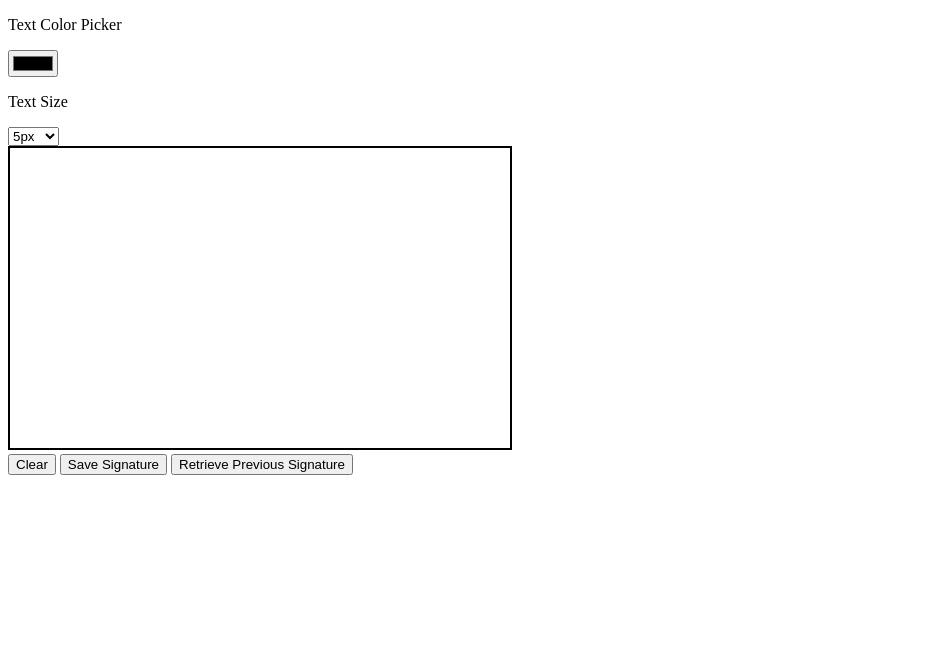
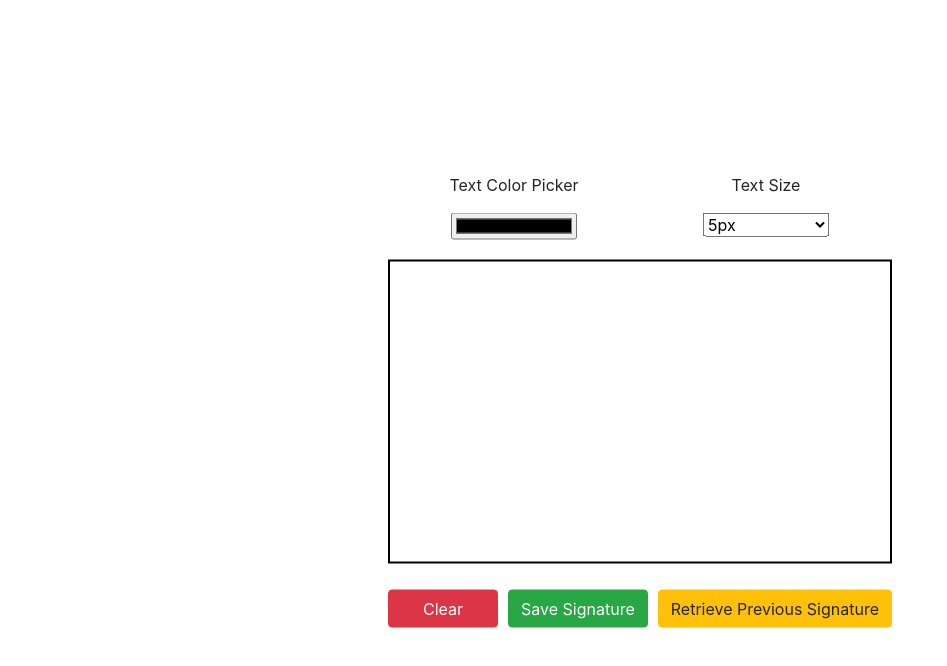
Before and after one commit to SahebChandok/SignatureApp, a plain HTML site: page index.html in a window 1280 px wide. Shown: the whole page, without its empty margins (0-947 px from the left). Drawn offline with nearby package versions, Linux system fonts and the light colour scheme.

Commit message:
Adding Styles using CSS

```diff
--- a/index.html
+++ b/index.html
@@ -1,15 +1,68 @@
 <!DOCTYPE html>
 <html lang="en">
+
 <head>
     <meta charset="UTF-8">
     <meta name="viewport" content="width=device-width, initial-scale=1.0">
     <title>Signature</title>
     <style>
-        .canvas{
+        .main {
+            position: absolute;
+            top: 50%;
+            left: 50%;
+            transform: translate(-50%, -50%);
+        }
+
+        .canvas {
             border: 2px solid black;
         }
+
+        .top {
+            display: flex;
+            flex-direction: row;
+            margin: 20px 0px 20px 0px;
+            justify-content: space-around;
+        }
+
+        .bottom {
+            display: flex;
+            flex-direction: row;
+            margin: 20px 0px 20px 0px;
+            justify-content: space-around;
+        }
+
+        .top-left {
+            width: 50%;
+            justify-content: center;
+            text-align: center;
+        }
+
+        .top-right {
+            width: 50%;
+            justify-content: center;
+            text-align: center;
+        }
+
+        input,
+        select,
+        button {
+            width: 50%;
+        }
+
+        .middle {
+            text-align: center;
+        }
+
+        .btn-success{
+            margin-left: 10px;
+            margin-right: 10px;
+        }
+
     </style>
+    <link rel="stylesheet" href="https://cdn.jsdelivr.net/npm/bootstrap@4.0.0/dist/css/bootstrap.min.css"
+        integrity="sha384-Gn5384xqQ1aoWXA+058RXPxPg6fy4IWvTNh0E263XmFcJlSAwiGgFAW/dAiS6JXm" crossorigin="anonymous">
 </head>
+
 <body>
     <div class="main">
         <div class="top">
@@ -41,4 +94,5 @@
 
     </div>
 </body>
+
 </html>
```
